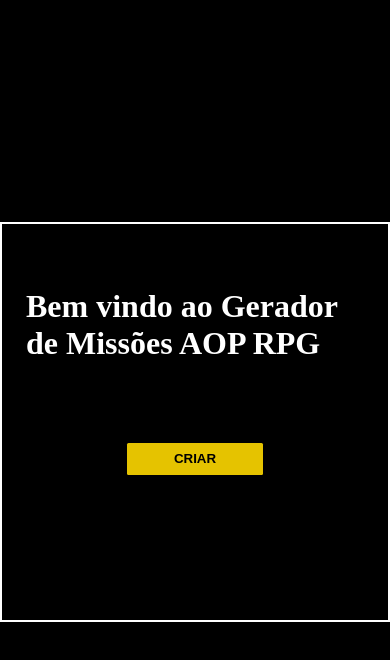
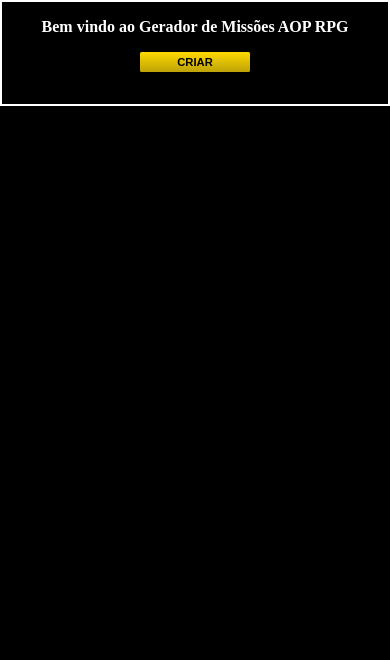
Before and after one commit to DevisonSantana/RPG-AOP-Generator, a plain HTML site: page index.html in a window 390 px wide. Drawn offline with Linux system fonts and the light colour scheme.

Commit message:
update rpg aop

```diff
--- a/index.html
+++ b/index.html
@@ -14,7 +14,6 @@
         body {
             color: white;
             background-color: black;
-
         }
         main {
             display: flex;
@@ -25,27 +24,97 @@
         }
         div {
             display: flex;
-            justify-content: space-around;
+            justify-content: space-between;
             flex-direction: column;
             align-items: center;
             padding: 1.5rem;
             border: 2px solid white;
             width: 50rem;
-            height: 25rem;
+            height: auto;
+        }
+        h1, p, button {
+            margin: 1.5rem;
         }
         button {
             border: transparent;
-            background-color: rgb(229, 195, 0);
+            /* background-color: rgb(229, 195, 0); */
+            background: linear-gradient(to bottom, rgb(255, 217, 0), rgba(210, 180, 8, 0.9));
             border-radius: 1.5px;
             font-weight: bolder;
             cursor: pointer;
-            width: 40%;
-            height: 2rem;
+            width: 150px;
+            height: 32px;
         }
         button:hover {
             filter: brightness(0.9);
             transform: scale(1.1);
             color: white;
+        }
+        em {
+            color: red;
+        }
+        @media screen and (max-width: 830px) {
+            div {
+            padding: 1.2rem;
+            width: 40rem;
+        }
+        h1, p, button {
+            margin: 1.2rem;
+        }
+        h1 {
+            font-size: 1.7rem;
+        }
+        button {
+            width: 130px;
+            height: 28px;
+        }
+        }
+        @media screen and (max-width: 700px) {
+            div {
+            padding: 1rem;
+            width: 30rem;
+            font-size: 1rem;
+        }
+        h1, p, button {
+            margin: 1rem;
+        }
+        button {
+            font-size: .7rem;
+        }
+        h1 {
+            font-size: 1.4rem;
+        }
+        }
+        @media screen and (max-width: 510px) {
+            div {
+            padding: .5rem;
+            width: 100%;
+            font-size: .9rem;
+        }
+        h1, p, button {
+            margin: .5rem;
+        }
+        button {
+            width: 120px;
+            height: 24px;
+        }
+        h1 {
+            font-size: 1.2rem;
+        }
+        main {
+            display: block;
+            width: 100%;
+            height: 100%;
+        }
+        }
+        @media screen and (max-width: 410px) {
+        button {
+            width: 110px;
+            height: 20px;
+        }
+        h1 {
+            font-size: 1rem;
+        }
         }
     </style>
 
@@ -105,14 +174,14 @@
 
         start.addEventListener('click', (e) =>{
             e.preventDefault()
-            mission.innerText =
-            `“Um(a) ${gerate(sujeito)} ${gerate(acao)} em um(a)
-            ${gerate(local)}. Durante a investigação, o
-            grupo terá a ajuda de um(a) ${gerate(aliado)} e
-            poderá encontrar ${gerate(objeto)}. Porém, em
+            mission.innerHTML =
+            `“Um(a) <em>${gerate(sujeito)}</em> <em>${gerate(acao)}</em> em um(a)
+            <em>${gerate(local)}</em>. Durante a investigação, o
+            grupo terá a ajuda de um(a) <em>${gerate(aliado)}</em> e
+            poderá encontrar <em>${gerate(objeto)}</em>. Porém, em
             determinado momento os agentes serão
-            surpreendidos por ${gerate(evento)}.
-            ELEMENTO: ${gerate(elemento)}”`
+            surpreendidos por <em>${gerate(evento)}</em>.
+            ELEMENTO: <em>${gerate(elemento)}</em>”`
         })
 
     </script>
```
